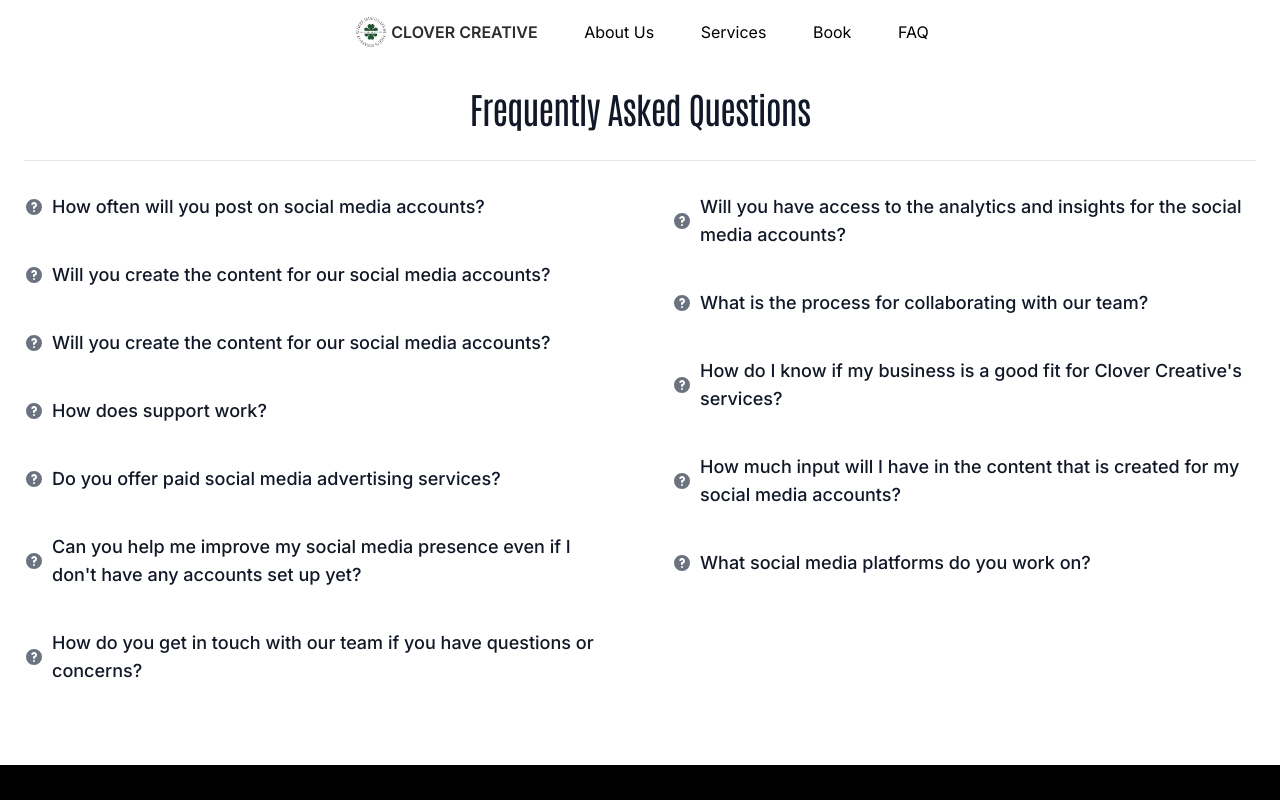
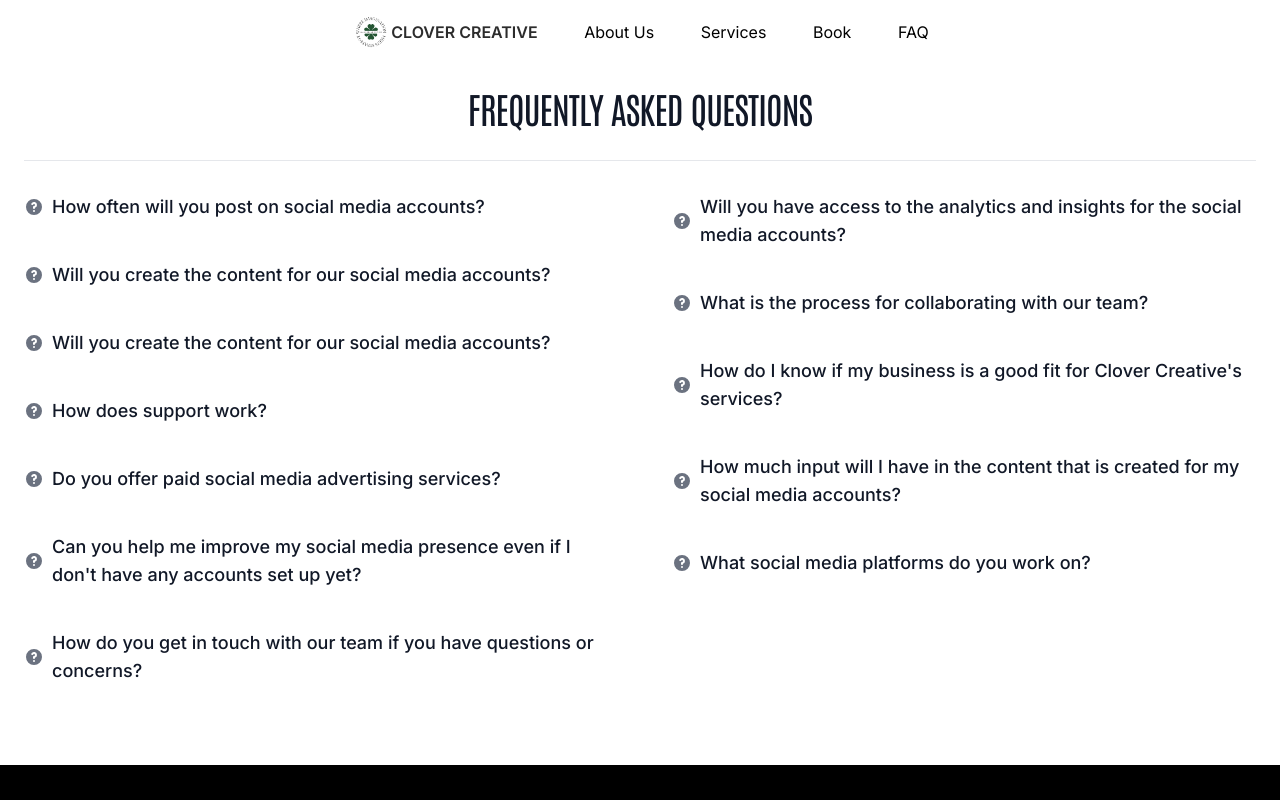
Before and after one commit to ashiq-firoz/clover, a Next.js app: page /faq in a window 1280 px wide. Shown: the top 800 px of the page. Built offline with nearby package versions, Linux system fonts and the light colour scheme; what tailwindcss-gradients would draw is missing.

Commit message:
Update page.jsx

```diff
--- a/app/faq/page.jsx
+++ b/app/faq/page.jsx
@@ -22,7 +22,7 @@ export default function FAQ() {
             <div className="py-16 lg:py-10 px-4 mx-auto max-w-screen-xl sm:py-16 lg:px-6">
                 <center>
 
-                <h2 className={`${antonio.className} mb-8 text-4xl tracking-tight font-extrabold text-gray-900 dark:text-white`}>Frequently Asked Questions</h2>
+                <h2 className={`${antonio.className} mb-8 text-4xl tracking-tight font-extrabold text-gray-900 dark:text-white`}>FREQUENTLY ASKED QUESTIONS</h2>
                 </center>
                 <div className="grid pt-8 text-left border-t border-gray-200 md:gap-16 dark:border-gray-700 md:grid-cols-2">
                     <div>
```
